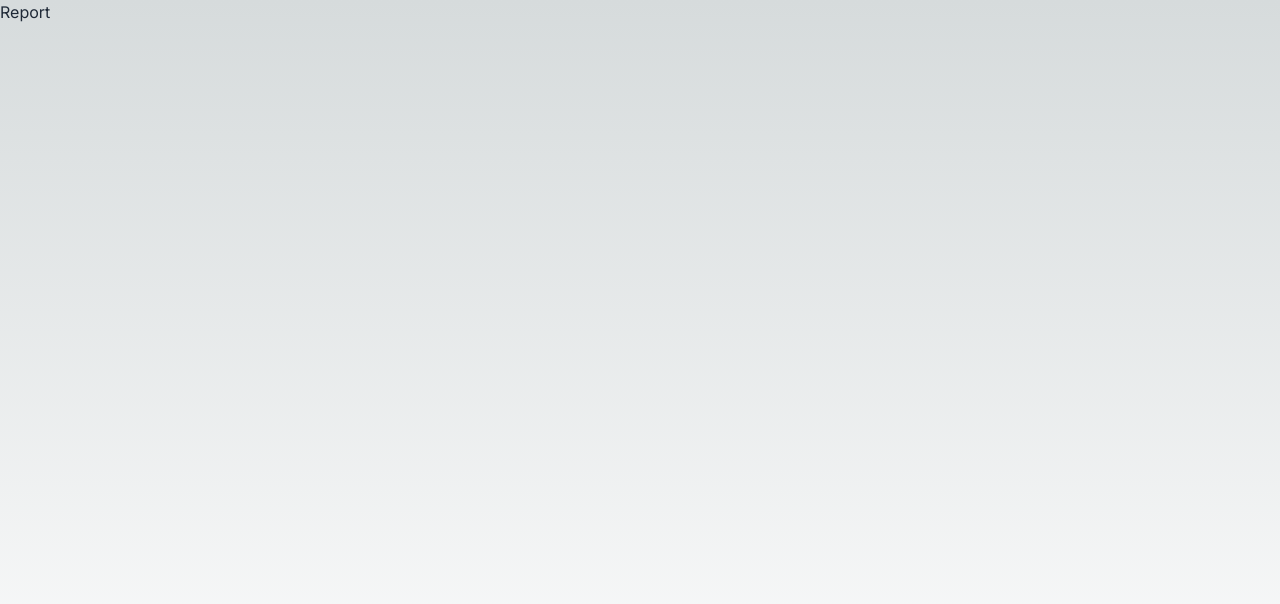
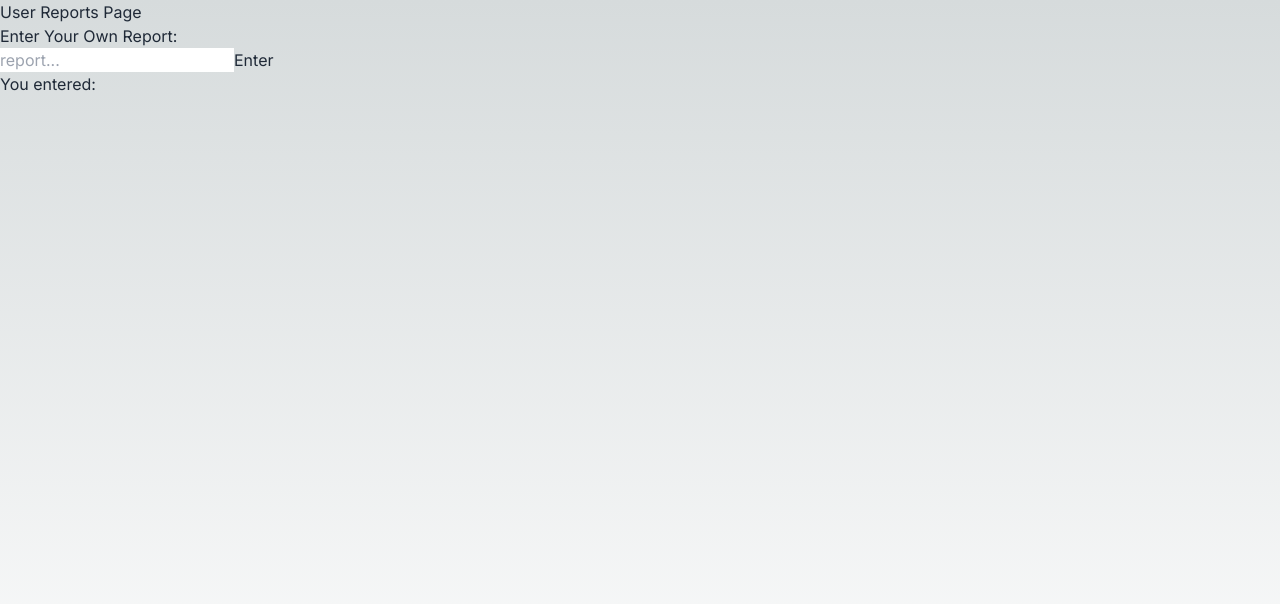
Before and after one commit to Alexander-Rees/When-Can-I-Play, a Next.js app in the folder frontend/: page /report in a window 1280 px wide. Shown: the top 604 px of the page. Built offline with nearby package versions, Linux system fonts and the light colour scheme.

Commit message:
Functionality to report page

```diff
--- a/frontend/src/app/report/page.tsx
+++ b/frontend/src/app/report/page.tsx
@@ -1,10 +1,46 @@
+"use client"
+
+import { useState } from "react";
+
 export default function Report() {
+    const [report, setReport] = useState("");
+    const [reportList, setReportList] = useState<Array<string>>([])
+
+
+    // const reportButton = document.getElementById("reportBtn") as HTMLInputElement
+    // const printedReport = document.getElementById("reportedOutput") as HTMLInputElement
+
+
+    // function displayReport(): void {
+    //     const initInput = input.toString();
+    //     printedReport.textContent = initInput;
+    // }
+
+    // reportButton.addEventListener("click", displayReport);
+    console.log(reportList)
+
+    const handleUpdateList = () => {
+        setReportList(arr => [...arr, report]);
+        setReport("")
+    }
 
     return (
         <div>
-            <h1>Report</h1>
+        <h1>User Reports Page</h1>
+        <p>Enter Your Own Report:</p>
+        <form onSubmit={(e) => {
+            e.preventDefault()
+            handleUpdateList}
+        }>
+        <input type="string" id="userInput" placeholder="report..." value={report} onChange={(e) => {
+            setReport(e.target.value)
+        }}/>
+        <button id="reportBtn" onClick={handleUpdateList}>Enter</button>
+        </form>
+        <h3>You entered: <output id="reportedOutut">{reportList.map((reportItem) => (
+            <p>{reportItem}</p>
+        ))}</output></h3>
         </div>
 
-    )
-
+    );
 }
```
Also changed, not shown: frontend/src/app/report/index.html (added, +15 -0 lines).
